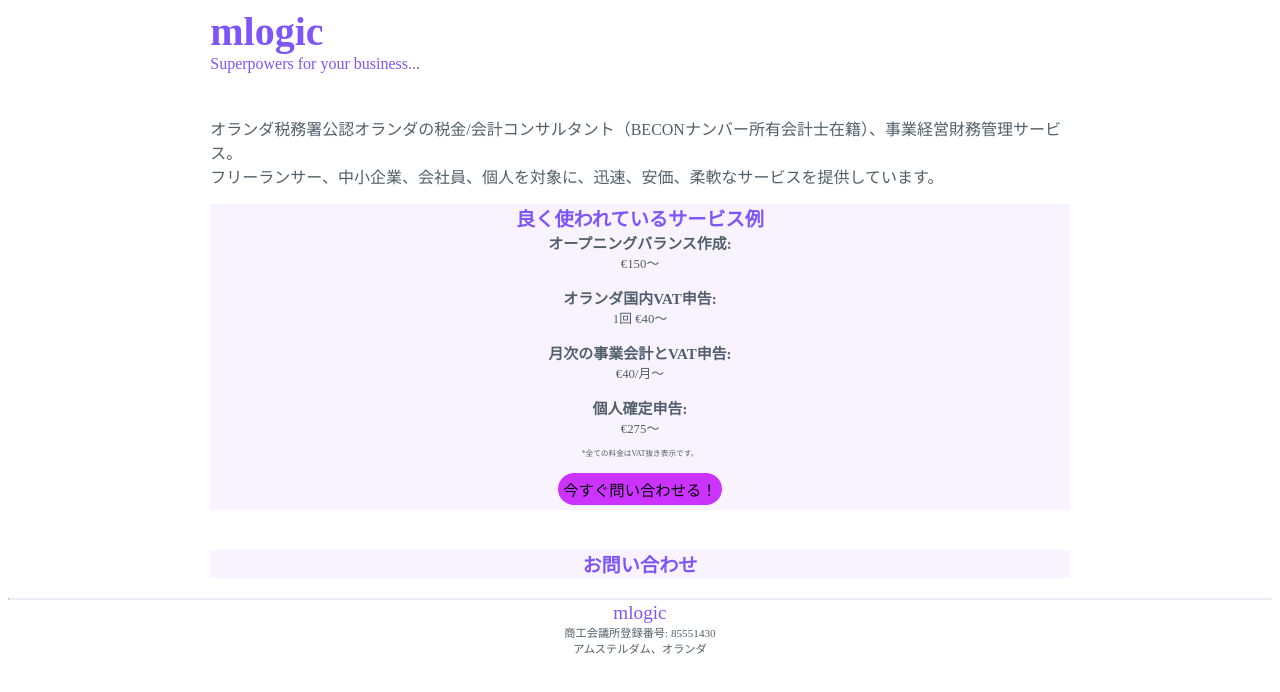
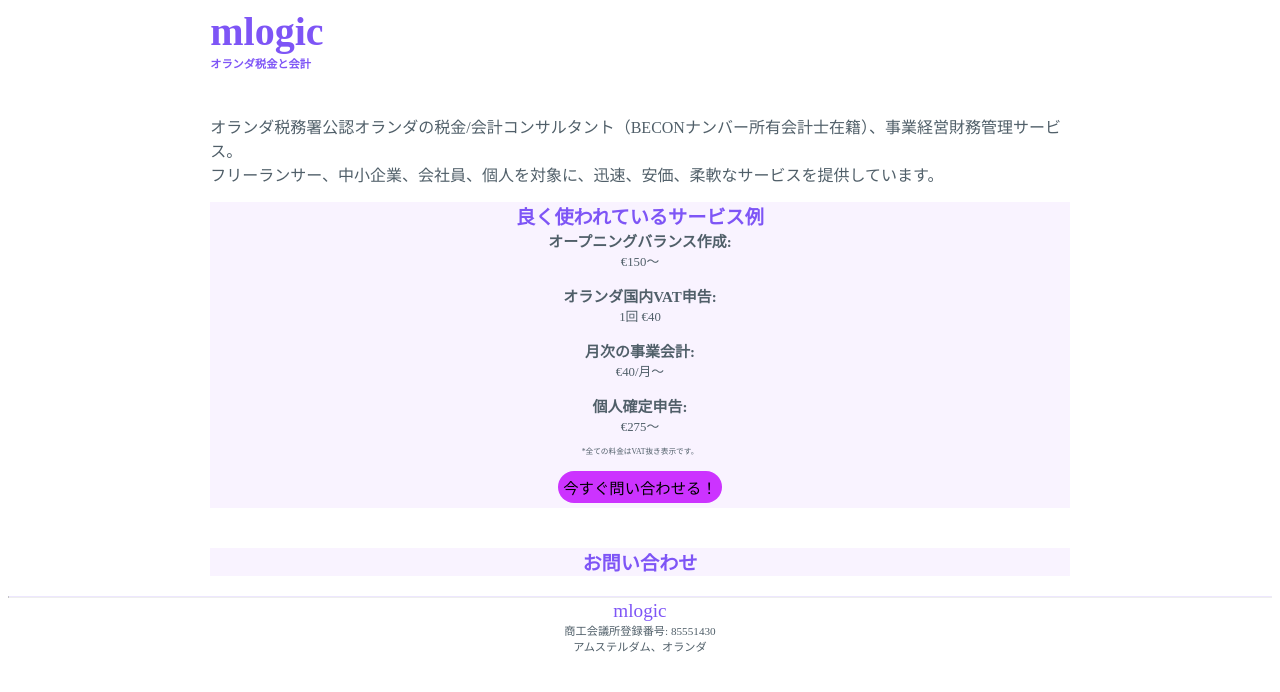
Before and after one commit to Aidhon/mlogic.tax, a plain HTML site: page index.html in a window 1280 px wide. Drawn offline with Linux system fonts and the light colour scheme.

Commit message:
Update index.html

```diff
--- a/index.html
+++ b/index.html
@@ -32,7 +32,7 @@
       @media screen and (min-width: 1080px) {#main {margin-left: 8%; margin-right: 8%;}}
       @media screen and (min-width: 1180px) {#main {margin-left: 16%; margin-right: 16%;}}
       @media screen and (min-width: 1380px) {#main {margin-left: 24%; margin-right: 24%;}}
-    #hero p {color: #7e55f6; font-size: 1em; margin-top: 0;}
+    #hero h2 {color: #7e55f6; font-size: 0.7em; margin-top: 0;}
     #intro {margin-top: 5%;}
     #svc-eg {font-size: 0.8em; background-color: #f9f3ff;}
     #svc-eg h3, p {margin-top: 0; margin-bottom: 0;}
@@ -55,7 +55,7 @@
   <div id="main">
     <div id="hero">
       <h1>mlogic</h1>
-      <p>Superpowers for your business...</p>
+      <h2>オランダ税金と会計</h2>
     </div>
 
     <div id="intro">
@@ -65,8 +65,8 @@
     <div id="svc-eg" class="centered">
         <h2>良く使われているサービス例</h2>
         <h3>オープニングバランス作成:</h3><p>€150〜</p><br>
-        <h3>オランダ国内VAT申告:</h3><p>1回 €40〜</p><br>
-        <h3>月次の事業会計とVAT申告:</h3><p>€40/月〜<p><br>
+        <h3>オランダ国内VAT申告:</h3><p>1回 €40</p><br>
+        <h3>月次の事業会計:</h3><p>€40/月〜<p><br>
         <h3>個人確定申告:</h3><p>€275〜</p>
         <p class="dsclmr">*全ての料金はVAT抜き表示です。</p>
         <!--<p>すべてのサービスを見</p>-->
```
